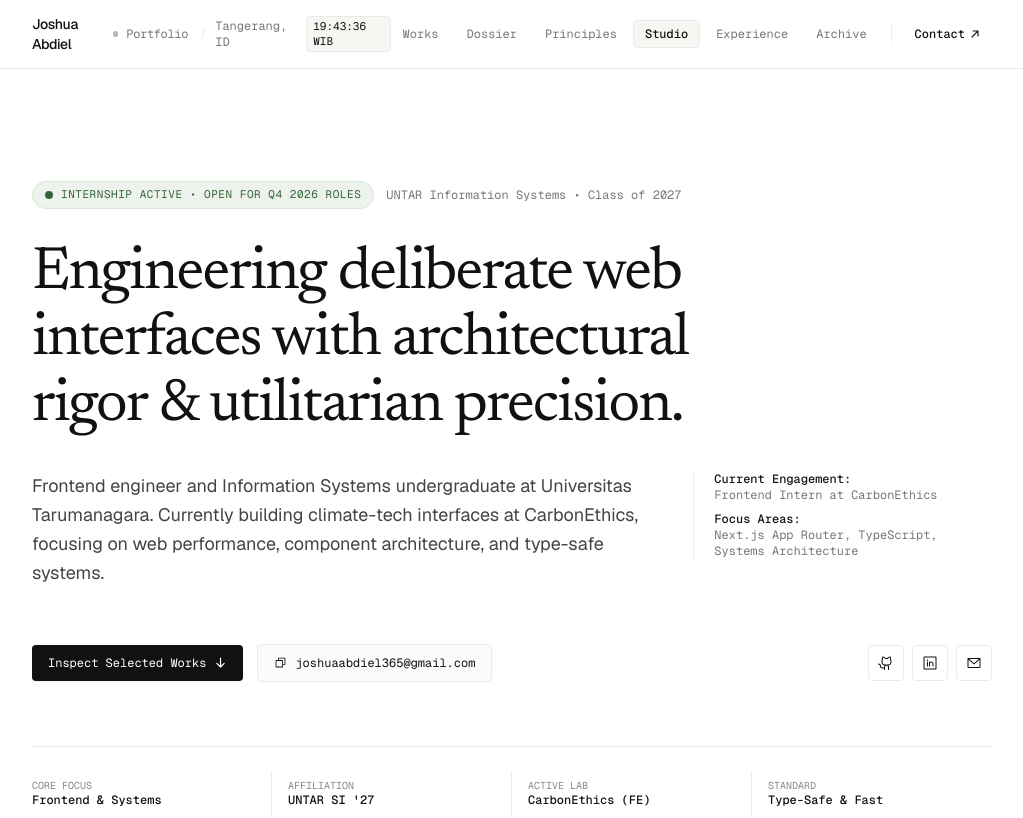
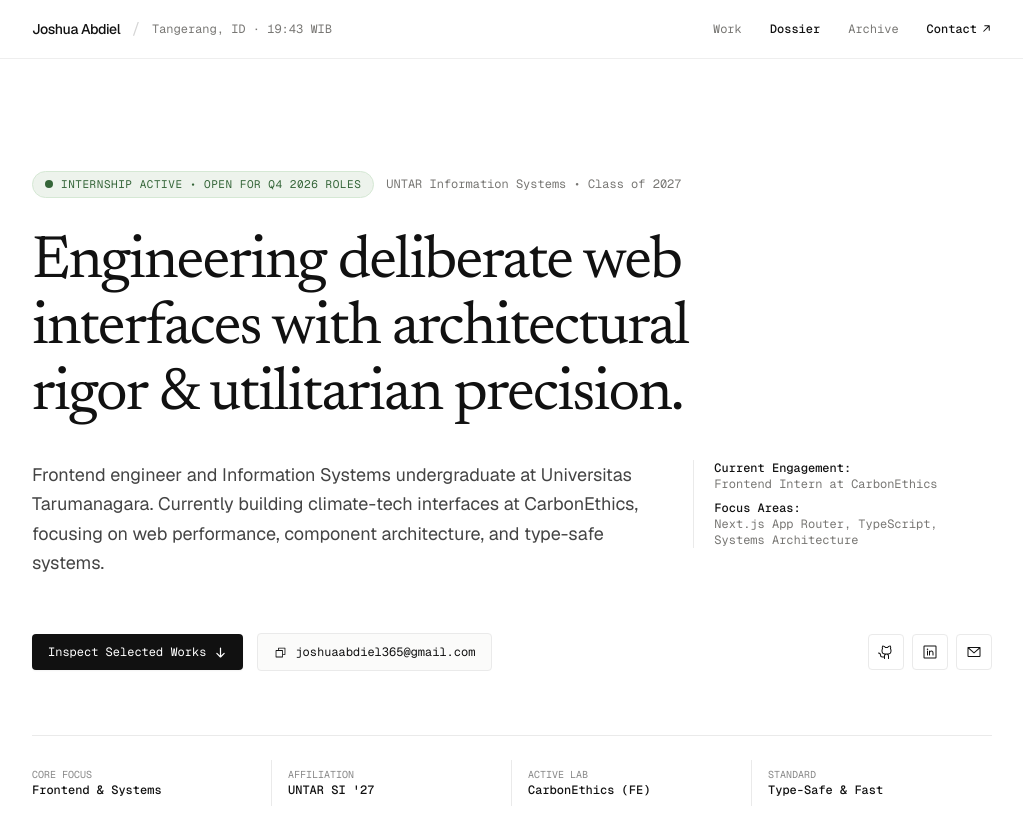
Before and after one commit to SwithinHalee/Portofolio-Joshua, a Next.js app: page / in a window 1280 px wide. Shown: the top 818 px of the page, without its empty margins (128-1151 px from the left). Built offline with nearby package versions, Linux system fonts and the light colour scheme.

Commit message:
refactor: declutter and revamp navbar for a clean, minimalist editorial header

```diff
--- a/src/components/navbar.tsx
+++ b/src/components/navbar.tsx
@@ -22,7 +22,6 @@ export function Navbar() {
         timeZone: "Asia/Jakarta",
         hour: "2-digit",
         minute: "2-digit",
-        second: "2-digit",
         hour12: false,
       };
       setTimeString(new Intl.DateTimeFormat("en-GB", options).format(now));
@@ -35,12 +34,12 @@ export function Navbar() {
 
   useEffect(() => {
     function handleScroll() {
-      setScrolled(window.scrollY > 20);
+      setScrolled(window.scrollY > 15);
 
       if (!isHome) return;
 
-      const sections = ["projects", "dossier", "principles", "workspace", "experience"];
       const scrollPosition = window.scrollY + 200;
+      const sections = ["projects", "dossier"];
 
       for (const section of sections) {
         const el = document.getElementById(section);
@@ -60,51 +59,38 @@ export function Navbar() {
   }, [isHome]);
 
   const navLinks = [
-    { label: "Works", href: "/#projects", id: "projects" },
+    { label: "Work", href: "/#projects", id: "projects" },
     { label: "Dossier", href: "/#dossier", id: "dossier" },
-    { label: "Principles", href: "/#principles", id: "principles" },
-    { label: "Studio", href: "/#workspace", id: "workspace" },
-    { label: "Experience", href: "/#experience", id: "experience" },
     { label: "Archive", href: "/archive", id: "archive" },
   ];
 
   return (
     <header
-      className={`sticky top-0 z-50 w-full border-b transition-all duration-300 ${
+      className={`sticky top-0 z-50 w-full transition-all duration-200 border-b ${
         scrolled
-          ? "border-[#EAEAEA] bg-white/95 backdrop-blur-md shadow-[0_1px_4px_rgba(0,0,0,0.02)]"
-          : "border-[#EAEAEA] bg-white/85 backdrop-blur-sm"
+          ? "border-[#EAEAEA] bg-white/95 backdrop-blur-md"
+          : "border-[#EAEAEA]/80 bg-white/80 backdrop-blur-sm"
       }`}
     >
-      <div className="mx-auto flex max-w-5xl items-center justify-between px-6 py-3.5 sm:px-8">
-        {/* Brand & Location / Time */}
-        <div className="flex flex-col sm:flex-row sm:items-center sm:gap-3">
+      <div className="mx-auto flex max-w-5xl items-center justify-between px-6 py-4 sm:px-8">
+        {/* Brand & Clean Muted Location */}
+        <div className="flex items-center gap-3">
           <Link
             href="/"
-            className="font-medium tracking-tight text-[#111111] hover:text-[#444444] transition-colors font-sans text-sm flex items-center gap-2"
+            className="font-medium tracking-tight text-[#111111] hover:text-[#444444] transition-colors text-sm font-sans"
           >
-            <span>{PERSONAL_INFO.name}</span>
-            <span className="inline-block h-1.5 w-1.5 rounded-full bg-[#111111]/30"></span>
-            <span className="font-mono text-xs text-[#787774] font-normal">Portfolio</span>
+            {PERSONAL_INFO.name}
           </Link>
 
-          <div className="flex items-center gap-2 text-xs text-[#787774] font-mono">
-            <span className="hidden sm:inline text-[#EAEAEA]">/</span>
-            <span>Tangerang, ID</span>
-            {timeString ? (
-              <span className="rounded bg-[#F7F6F3] border border-[#EAEAEA] px-1.5 py-0.5 text-[11px] text-[#111111] tabular-nums font-mono">
-                {timeString} WIB
-              </span>
-            ) : (
-              <span className="rounded bg-[#F7F6F3] border border-[#EAEAEA] px-1.5 py-0.5 text-[11px] text-[#111111]">
-                WIB
-              </span>
-            )}
-          </div>
+          <span className="hidden sm:inline-block text-[#D5D5D5]">/</span>
+
+          <span className="hidden sm:inline-block font-mono text-xs text-[#787774]">
+            Tangerang, ID {timeString && `· ${timeString} WIB`}
+          </span>
         </div>
 
-        {/* Desktop Navigation with tactile sliding pill */}
-        <nav className="hidden md:flex items-center gap-1 text-xs font-mono text-[#787774]">
+        {/* Minimalist Desktop Navigation */}
+        <nav className="hidden md:flex items-center gap-7 text-xs font-mono">
           {navLinks.map((link) => {
             const isActive =
               link.id === "archive" ? pathname === "/archive" : isHome && activeSection === link.id;
@@ -113,71 +99,62 @@ export function Navbar() {
               <Link
                 key={link.label}
                 href={link.href}
-                className={`relative px-3 py-1.5 transition-colors rounded-[4px] ${
-                  isActive ? "text-[#111111] font-medium" : "hover:text-[#111111]"
+                className={`transition-colors ${
+                  isActive ? "text-[#111111] font-medium" : "text-[#787774] hover:text-[#111111]"
                 }`}
               >
-                {isActive && (
-                  <motion.span
-                    layoutId="active-nav-pill"
-                    transition={{ type: "spring", stiffness: 380, damping: 30 }}
-                    className="absolute inset-0 bg-[#F7F6F3] border border-[#EAEAEA] rounded-[4px] -z-10"
-                  />
-                )}
-                <span>{link.label}</span>
+                {link.label}
               </Link>
             );
           })}
 
-          <div className="h-4 w-[1px] bg-[#EAEAEA] mx-2"></div>
-
           <a
             href={`mailto:${PERSONAL_INFO.email}`}
-            className="inline-flex items-center gap-1 rounded-[4px] px-2.5 py-1.5 text-[#111111] hover:bg-[#F7F6F3] transition-colors font-medium border border-transparent hover:border-[#EAEAEA]"
+            className="inline-flex items-center gap-1 text-[#111111] hover:text-[#555555] transition-colors font-medium"
           >
             <span>Contact</span>
-            <ArrowUpRight size={12} weight="bold" />
+            <ArrowUpRight size={11} weight="bold" />
           </a>
         </nav>
 
-        {/* Mobile Menu Button */}
+        {/* Mobile Toggle Button */}
         <button
           onClick={() => setMobileMenuOpen(!mobileMenuOpen)}
-          className="md:hidden p-1.5 text-[#111111] hover:bg-[#F7F6F3] rounded-[4px] transition-colors"
-          aria-label="Toggle navigation menu"
+          className="md:hidden p-1 text-[#111111] hover:text-[#555555] transition-colors"
+          aria-label="Toggle menu"
         >
-          {mobileMenuOpen ? <X size={20} weight="bold" /> : <List size={20} weight="bold" />}
+          {mobileMenuOpen ? <X size={18} weight="bold" /> : <List size={18} weight="bold" />}
         </button>
       </div>
 
-      {/* Mobile Dropdown with AnimatePresence */}
+      {/* Mobile Dropdown */}
       <AnimatePresence>
         {mobileMenuOpen && (
           <motion.div
             initial={{ opacity: 0, height: 0 }}
             animate={{ opacity: 1, height: "auto" }}
             exit={{ opacity: 0, height: 0 }}
-            transition={{ duration: 0.2, ease: [0.16, 1, 0.3, 1] }}
+            transition={{ duration: 0.18, ease: [0.16, 1, 0.3, 1] }}
             className="md:hidden border-t border-[#EAEAEA] bg-[#FFFFFF] px-6 py-4 overflow-hidden"
           >
-            <div className="flex flex-col gap-2 font-mono text-xs text-[#787774]">
+            <div className="flex flex-col gap-3 font-mono text-xs text-[#787774]">
               {navLinks.map((link) => (
                 <Link
                   key={link.label}
                   href={link.href}
                   onClick={() => setMobileMenuOpen(false)}
-                  className="py-1.5 px-2 rounded hover:bg-[#F7F6F3] hover:text-[#111111] transition-colors"
+                  className="py-1 hover:text-[#111111] transition-colors"
                 >
                   {link.label}
                 </Link>
               ))}
-              <div className="border-t border-[#EAEAEA] my-1 pt-2">
+              <div className="border-t border-[#EAEAEA] pt-2 mt-1">
                 <a
                   href={`mailto:${PERSONAL_INFO.email}`}
                   onClick={() => setMobileMenuOpen(false)}
-                  className="py-1.5 px-2 text-[#111111] font-medium flex items-center justify-between rounded hover:bg-[#F7F6F3]"
+                  className="py-1 text-[#111111] font-medium flex items-center justify-between"
                 >
-                  <span>Direct Email ({PERSONAL_INFO.email})</span>
+                  <span>{PERSONAL_INFO.email}</span>
                   <ArrowUpRight size={12} weight="bold" />
                 </a>
               </div>
```
